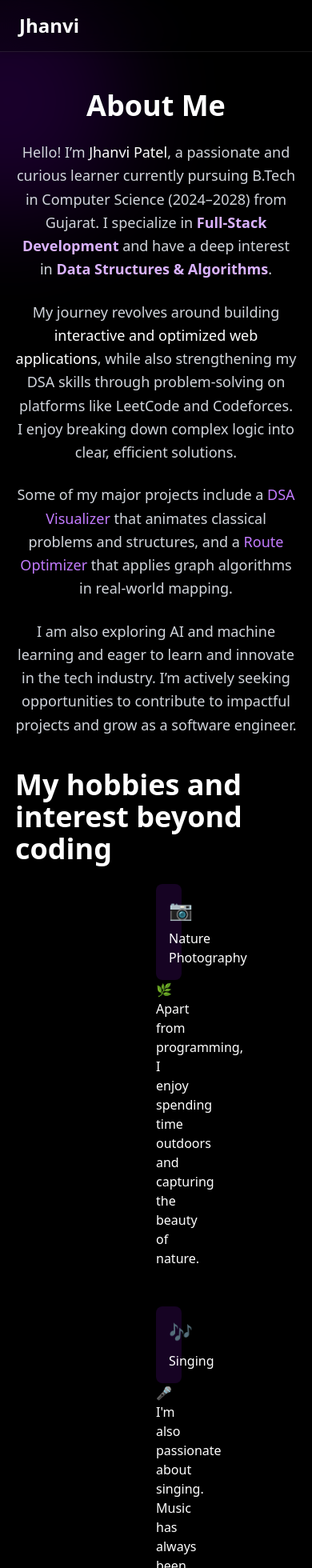
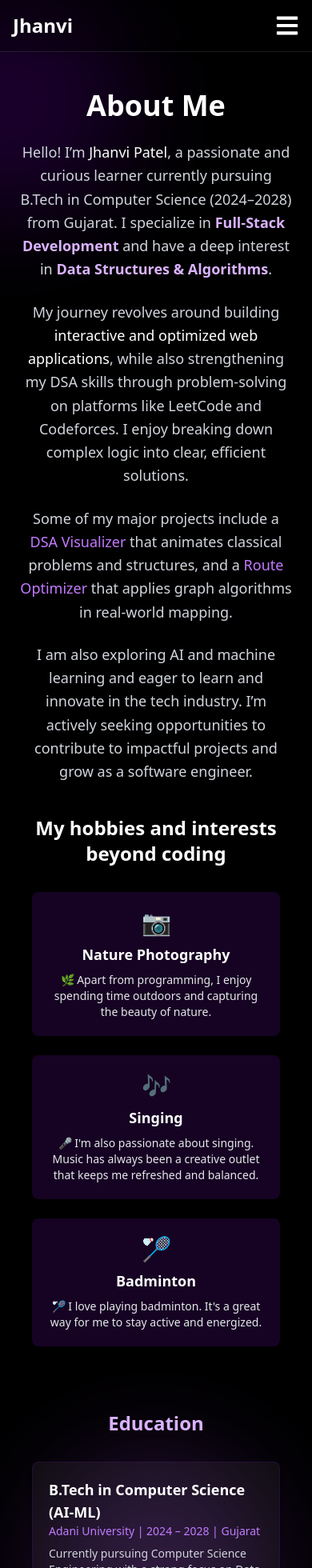
Before and after one commit to jhanvi857/portfolio-website, a React (Vite) app: page /about in a window 390 px wide. Shown: the top 1960 px of the page at 80% size. Built offline with nearby package versions, Linux system fonts and the light colour scheme.

Commit message:
made the navbar and contents responsive.

```diff
--- a/src/About.jsx
+++ b/src/About.jsx
@@ -1,6 +1,23 @@
 import React from "react";
+import { useEffect } from "react";
+import { useLocation } from "react-router-dom";
+export const useScrollToHash = () => {
+  const location = useLocation();
 
+  useEffect(() => {
+    if (location.hash) {
+      const id = location.hash.replace("#", "");
+      const element = document.getElementById(id);
+      if (element) {
+        setTimeout(() => {
+          element.scrollIntoView({ behavior: "smooth", block: "start" });
+        }, 100); // Delay helps after navigation
+      }
+    }
+  }, [location]);
+};
 export default function About() {
+
   return (
     <>
     <section className=" bg-black text-white flex items-center justify-center overflow-hidden px-6 pt-4 pb-16">
@@ -37,41 +54,57 @@ export default function About() {
           I’m actively seeking opportunities to contribute to impactful projects and grow as a software engineer.
         </p>
       </div>
-        <h1 className="text-4xl sm:text-5xl font-bold mb-6 text-white mt-10">My hobbies and interest beyond coding</h1>
-        <div className="grid grid-cols-1 sm:grid-cols-3 gap-8 px-44">
-            <p className="mb-4 text-justify bg-purple-800/20 ">
-                <div className="bg-purple-800/20 p-4 rounded-lg w-full text-center">
-              <span className="text-2xl">📷</span>
-              <p className="mt-2">Nature Photography</p>
-            </div>
+        <h1 className="text-2xl sm:text-3xl md:text-4xl font-bold mb-8 text-white mt-10 text-center px-4">
+  My hobbies and interests beyond coding
+</h1>
+
+<div className="grid grid-cols-1 sm:grid-cols-2 lg:grid-cols-3 gap-6 px-4 sm:px-6 md:px-12 lg:px-20">
+  {/* Hobby 1 */}
+  <div className="bg-purple-800/20 p-5 rounded-lg text-center text-white">
+    <span className="text-3xl">📷</span>
+    <p className="mt-2 font-semibold text-lg">Nature Photography</p>
+    <p className="mt-2 text-sm text-gray-200">
       🌿 Apart from programming, I enjoy spending time outdoors and capturing the beauty of nature.
     </p>
-            <p className="mb-4 text-justify bg-purple-800/20 ">
-            <div className="bg-purple-800/20 p-4 rounded-lg w-full text-center">
-              <span className="text-2xl">🎶</span>
-              <p className="mt-2">Singing</p>
   </div>
+
+  {/* Hobby 2 */}
+  <div className="bg-purple-800/20 p-5 rounded-lg text-center text-white">
+    <span className="text-3xl">🎶</span>
+    <p className="mt-2 font-semibold text-lg">Singing</p>
+    <p className="mt-2 text-sm text-gray-200">
       🎤 I'm also passionate about singing. Music has always been a creative outlet that keeps me refreshed and balanced.
     </p>
-            <p className="mb-4 text-justify bg-purple-800/20 ">
-            <div className="bg-purple-800/20 p-4 rounded-lg w-full text-center">
-              <span className="text-2xl">🏸</span>
-              <p className="mt-2">Badminton</p>
   </div>
+
+  {/* Hobby 3 */}
+  <div className="bg-purple-800/20 p-5 rounded-lg text-center text-white">
+    <span className="text-3xl">🏸</span>
+    <p className="mt-2 font-semibold text-lg">Badminton</p>
+    <p className="mt-2 text-sm text-gray-200">
       🏸 I love playing badminton. It's a great way for me to stay active and energized.
     </p>
   </div>
-        <div className="relative z-10 max-w-4xl mx-auto mt-20">
-        <h2 className="text-3xl font-semibold mb-8 text-purple-300 text-center">
+</div>
+
+{/* Education Section */}
+<div className="relative z-10 max-w-4xl mx-auto mt-20 px-4">
+  <h2 className="text-2xl sm:text-3xl font-semibold mb-8 text-purple-300 text-center">
     Education
   </h2>
+
   <div className="space-y-6 text-left text-gray-300">
     <div className="bg-white/5 p-5 rounded-lg border border-purple-800/20 shadow-md">
-            <h3 className="text-xl font-semibold text-white">B.Tech in Computer Science(AI-ML)</h3>
-            <p className="text-sm text-purple-400">Adani University | 2024 – 2028 | Gujarat</p>
-            <p className="mt-2">Currently pursuing Computer Science Engineering with a strong focus on Data Structures, Algorithms, and Full-Stack Development.</p>
+      <h3 className="text-lg sm:text-xl font-semibold text-white">
+        B.Tech in Computer Science (AI-ML)
+      </h3>
+      <p className="text-sm text-purple-400">
+        Adani University | 2024 – 2028 | Gujarat
+      </p>
+      <p className="mt-2 text-sm sm:text-base">
+        Currently pursuing Computer Science Engineering with a strong focus on Data Structures, Algorithms, and web Development.
+      </p>
     </div>
-
   </div>
 </div>
 </div>
--- a/src/App.jsx
+++ b/src/App.jsx
@@ -3,6 +3,8 @@ import { Route, Link, Routes } from "react-router-dom";
 import AOS from 'aos';
 import 'aos/dist/aos.css';
 import { useEffect } from 'react';
+import { useState } from "react";
+import { FaBars,FaTimes } from "react-icons/fa";
 import Home from "./Home";
 import About from "./About";
 import { Footer } from "./ContactAndFooter";
@@ -14,6 +16,8 @@ function App() {
     easing: 'ease-out',
   });
 }, []);
+  const [isOpen, setIsOpen] = useState(false);
+
   return (
     <>
     <Routes>
@@ -21,8 +25,8 @@ function App() {
     <Route path="/about" element={<About />} />
     </Routes>
     <nav className="fixed top-0 left-0 w-full z-50 backdrop-blur-lg bg-black/30 border-b border-white/10 shadow-md" data-aos="fade-down">
-        <div className="max-w-7xl mx-auto px-6 py-4 flex items-center justify-between">
-          <h1 className="text-2xl font-bold text-white">Jhanvi</h1>
+        <div className="hidden sm:max-w-7xl mx-auto px-6 py-4 sm:flex items-center justify-between">
+          <h1 className="hidden sm:inline text-2xl font-bold text-white">Jhanvi</h1>
 
           <div className="hidden md:flex space-x-6 text-gray-300 font-medium">
             <Link
@@ -31,33 +35,33 @@ function App() {
             >
               Home
             </Link>
-            <a
-              href="#about"
+            <Link
+              to="/#about"
               className="relative px-2 py-1 hover:text-white after:absolute after:bottom-0 after:left-0 after:h-[2px] after:w-0 after:bg-purple-500 hover:after:w-full after:transition-all after:duration-300"
             >
               About
-            </a>
-            <a
-              href="#projects"
+            </Link>
+            <Link
+              to="/#projects"
               className="relative px-2 py-1 hover:text-white after:absolute after:bottom-0 after:left-0 after:h-[2px] after:w-0 after:bg-purple-500 hover:after:w-full after:transition-all after:duration-300"
             >
               Projects
-            </a>
-            <a
-              href="#skills"
+            </Link>
+            <Link
+              to="/#skills"
               className="relative px-2 py-1 hover:text-white after:absolute after:bottom-0 after:left-0 after:h-[2px] after:w-0 after:bg-purple-500 hover:after:w-full after:transition-all after:duration-300"
             >
               Skills
-            </a>
-            <a
-              href="#contact"
+            </Link>
+            <Link
+              to="/#contact"
               className="relative px-2 py-1 hover:text-white after:absolute after:bottom-0 after:left-0 after:h-[2px] after:w-0 after:bg-purple-500 hover:after:w-full after:transition-all after:duration-300"
             >
               Contact
-            </a>
+            </Link>
           </div>
           <a
-            // href="/resume.pdf"
+            href="https://docs.google.com/document/d/e/2PACX-1vS4swmzdcXeSdUXUmOqURPi3R6W5wBDg5RJwhRcHLG0KJW-CT1F0ymdIWAvmTvVwt4qWEpGg_25TpFH/pub"
             target="_blank"
             rel="noopener noreferrer"
             className="ml-6 hidden cursor-pointer md:inline-block bg-white text-black px-4 py-2 rounded-md hover:-translate-y-1 transition duration-300 font-semibold shadow-md"
@@ -65,6 +69,50 @@ function App() {
             Resume
           </a>
         </div>
+        {/* Mobile Menu Icon */}
+        <div className="flex items-center justify-between w-full content-center px-4 py-4 sm:hidden">
+        <h1 className="text-2xl font-bold text-white">Jhanvi</h1>
+        <div className="md:hidden text-white text-3xl cursor-pointer" onClick={() => setIsOpen(!isOpen)}>
+          {isOpen ? <FaTimes/> : <FaBars/>}
+        </div>
+      </div>
+
+      {/* </div> */}
+
+      {/* Mobile Menu Links */}
+      {isOpen && (
+        <div className="md:hidden bg-black/90 text-white px-6 pb-4 pt-2 space-y-3">
+          {["Home", "About", "Projects", "Skills", "Contact"].map((item) =>
+            item === "Home" ? (
+              <Link
+                to="/"
+                key={item}
+                className="block text-lg font-medium hover:text-purple-400 transition"
+                onClick={() => setIsOpen(false)}
+              >
+                {item}
+              </Link>
+            ) : (
+              <a
+                href={`#${item.toLowerCase()}`}
+                key={item}
+                className="block text-lg font-medium hover:text-purple-400 transition"
+                onClick={() => setIsOpen(false)}
+              >
+                {item}
+              </a>
+            )
+          )}
+          <a
+            href="https://docs.google.com/document/d/e/2PACX-1vS4swmzdcXeSdUXUmOqURPi3R6W5wBDg5RJwhRcHLG0KJW-CT1F0ymdIWAvmTvVwt4qWEpGg_25TpFH/pub"
+            target="_blank"
+            rel="noopener noreferrer"
+            className="inline-block bg-white text-black px-4 py-2 rounded-md font-semibold shadow-md"
+          >
+            Resume
+          </a>
+        </div>
+      )}
       </nav>
       <Footer/>
       </>
--- a/src/DSAStats.jsx
+++ b/src/DSAStats.jsx
@@ -19,8 +19,8 @@ export default function DSAStats() {
                DSA Problem Solving
             </h3>
             <ul className="list-disc list-inside text-gray-300 space-y-2">
-              <li>Solved <span className="text-white font-semibold">160+</span> problems on LeetCode</li>
-              <li>990 hackos on HackerRank</li>
+              <li>Solved <span className="text-white font-semibold">200+</span> problems on LeetCode with <span className="text-white font-semibold">56%</span> accuracy.</li>
+              <li>1000+ hackos on HackerRank</li>
               <li>Strong grip on Graphs, Trees, DP & Greedy</li>
               <li>Built 2 major projects focused on DSA</li>
             </ul>
--- a/src/Home.jsx
+++ b/src/Home.jsx
@@ -3,9 +3,10 @@ import { Router, Route, Link, Routes } from "react-router-dom";
 import SkillsSection from "./SkillSection";
 import ProjectsSection from "./ProjectsSection";
 import DSAStats from "./DSAStats";
-import { ContactSection, Footer } from "./ContactAndFooter";
-import About from "./About";
+import { ContactSection } from "./ContactAndFooter";
+import About,{useScrollToHash} from "./About";
 function Home() {
+  useScrollToHash();
   return (
     <>
       <section className="relative min-h-screen bg-black text-white flex items-center justify-center overflow-hidden px-6 pt-32 pb-16">
```
Also changed, not shown: src/ProjectsSection.jsx (+4 -4 lines). Lines whose indentation alone changed are shown as unchanged.
